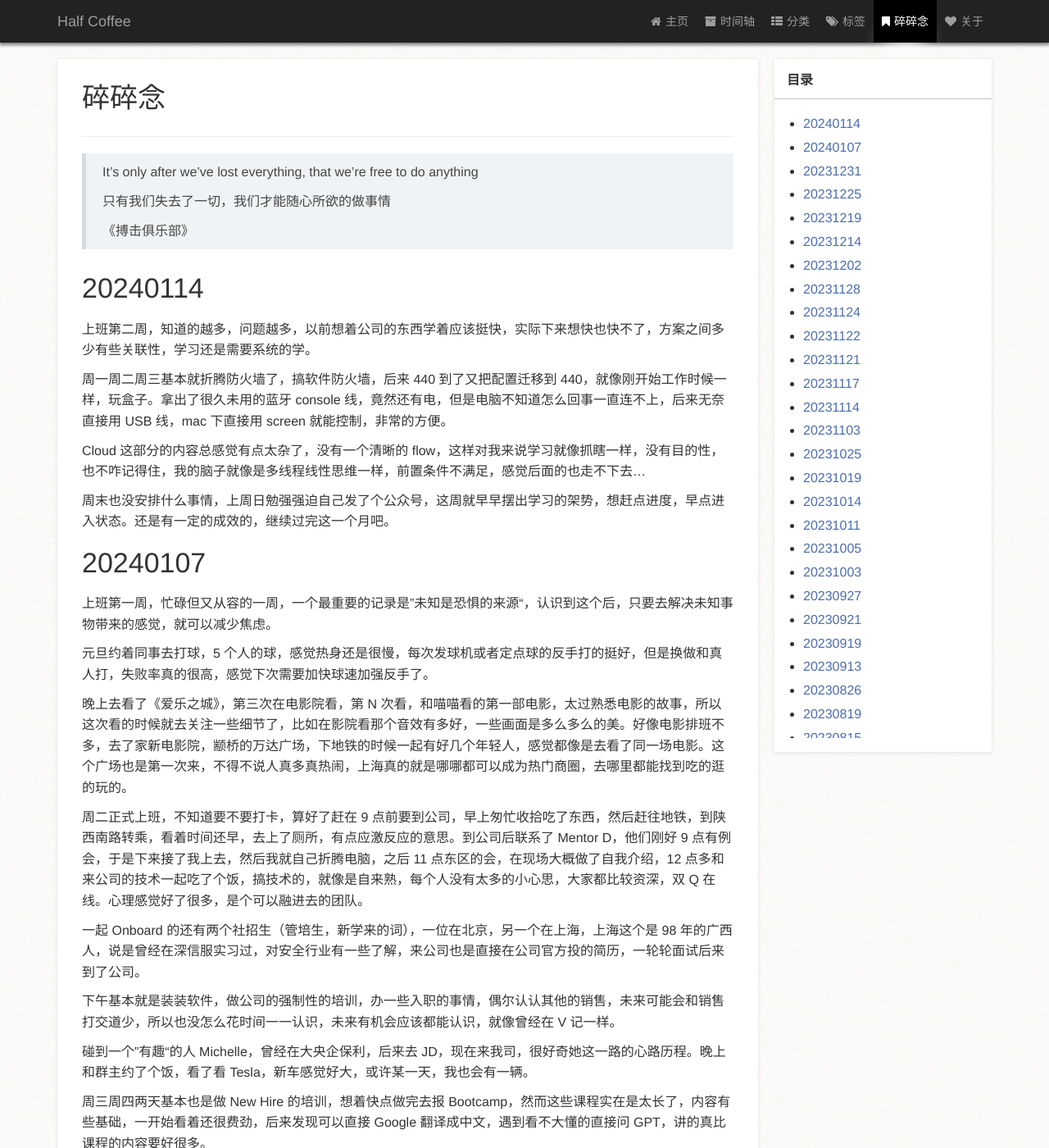
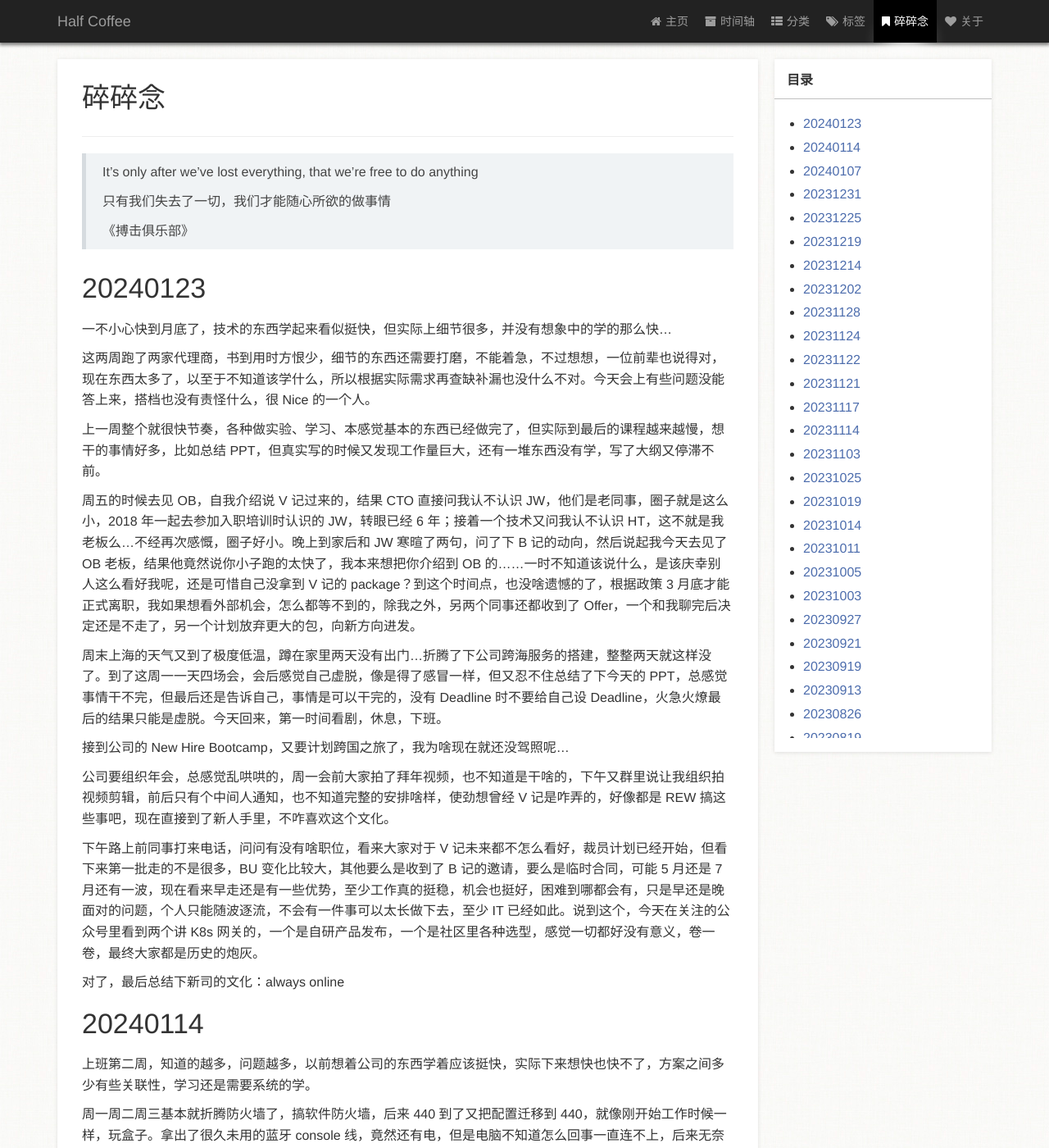
Before and after one commit to zm1990s/halfcoffee, a Jekyll site: the page built from page/3碎碎念.md, in a window 1280 px wide and 1400 px high. Shown: the whole window at 82% size. Built offline with Jekyll 4.4.1, drawn with Linux system fonts in a browser that asks for light colours; a style sheet for code colours, icons or effects is not loaded.

Commit message:
20240123

```diff
--- a/page/3碎碎念.md
+++ b/page/3碎碎念.md
@@ -13,6 +13,26 @@ type: page
 > 只有我们失去了一切，我们才能随心所欲的做事情
 >
 > 《搏击俱乐部》
+
+# 20240123
+
+一不小心快到月底了，技术的东西学起来看似挺快，但实际上细节很多，并没有想象中的学的那么快...
+
+这两周跑了两家代理商，书到用时方恨少，细节的东西还需要打磨，不能着急，不过想想，一位前辈也说得对，现在东西太多了，以至于不知道该学什么，所以根据实际需求再查缺补漏也没什么不对。今天会上有些问题没能答上来，搭档也没有责怪什么，很 Nice 的一个人。
+
+上一周整个就很快节奏，各种做实验、学习、本感觉基本的东西已经做完了，但实际到最后的课程越来越慢，想干的事情好多，比如总结 PPT，但真实写的时候又发现工作量巨大，还有一堆东西没有学，写了大纲又停滞不前。
+
+周五的时候去见 OB，自我介绍说 V 记过来的，结果 CTO 直接问我认不认识 JW，他们是老同事，圈子就是这么小，2018 年一起去参加入职培训时认识的 JW，转眼已经 6 年；接着一个技术又问我认不认识 HT，这不就是我老板么...不经再次感慨，圈子好小。晚上到家后和 JW 寒暄了两句，问了下 B 记的动向，然后说起我今天去见了 OB 老板，结果他竟然说你小子跑的太快了，我本来想把你介绍到 OB 的……一时不知道该说什么，是该庆幸别人这么看好我呢，还是可惜自己没拿到 V 记的 package？到这个时间点，也没啥遗憾的了，根据政策 3 月底才能正式离职，我如果想看外部机会，怎么都等不到的，除我之外，另两个同事还都收到了 Offer，一个和我聊完后决定还是不走了，另一个计划放弃更大的包，向新方向进发。
+
+周末上海的天气又到了极度低温，蹲在家里两天没有出门…折腾了下公司跨海服务的搭建，整整两天就这样没了。到了这周一一天四场会，会后感觉自己虚脱，像是得了感冒一样，但又忍不住总结了下今天的 PPT，总感觉事情干不完，但最后还是告诉自己，事情是可以干完的，没有 Deadline 时不要给自己设 Deadline，火急火燎最后的结果只能是虚脱。今天回来，第一时间看剧，休息，下班。
+
+接到公司的 New Hire Bootcamp，又要计划跨国之旅了，我为啥现在就还没驾照呢...
+
+公司要组织年会，总感觉乱哄哄的，周一会前大家拍了拜年视频，也不知道是干啥的，下午又群里说让我组织拍视频剪辑，前后只有个中间人通知，也不知道完整的安排啥样，使劲想曾经 V 记是咋弄的，好像都是 REW 搞这些事吧，现在直接到了新人手里，不咋喜欢这个文化。
+
+下午路上前同事打来电话，问问有没有啥职位，看来大家对于 V 记未来都不怎么看好，裁员计划已经开始，但看下来第一批走的不是很多，BU 变化比较大，其他要么是收到了 B 记的邀请，要么是临时合同，可能 5 月还是 7 月还有一波，现在看来早走还是有一些优势，至少工作真的挺稳，机会也挺好，困难到哪都会有，只是早还是晚面对的问题，个人只能随波逐流，不会有一件事可以太长做下去，至少 IT 已经如此。说到这个，今天在关注的公众号里看到两个讲 K8s 网关的，一个是自研产品发布，一个是社区里各种选型，感觉一切都好没有意义，卷一卷，最终大家都是历史的炮灰。
+
+对了，最后总结下新司的文化：always online
 
 # 20240114
 
```
